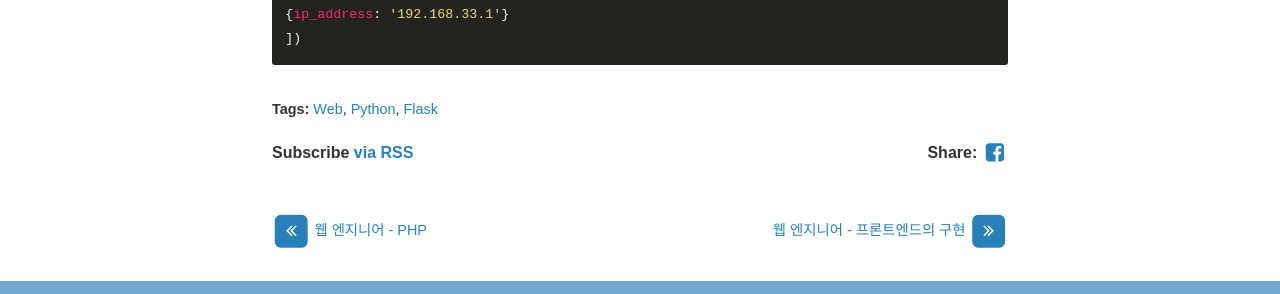
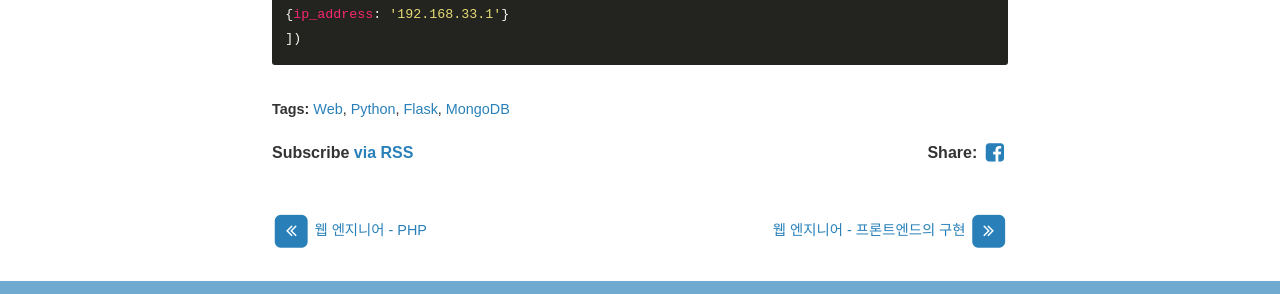
Before and after one commit to yoonkh/yoonkh.github.io, a Jekyll site: the page built from _posts/2017-12-24-Web3.markdown, in a window 1280 px wide and 900 px high, scrolled down 7129 px. Shown: the part 369-663 px from the top of the window. Built offline with Jekyll 4.4.1, drawn with Linux system fonts in a browser that asks for light colours; nearby versions of some CDN libraries; comment, search, counter and statistics services are not loaded.

Commit message:
Update 2017-12-24-Web3.markdown

```diff
--- a/_posts/2017-12-24-Web3.markdown
+++ b/_posts/2017-12-24-Web3.markdown
@@ -8,6 +8,7 @@ tags:
 - Web
 - Python
 - Flask
+- MongoDB
 comments: True
 ---
 
```
